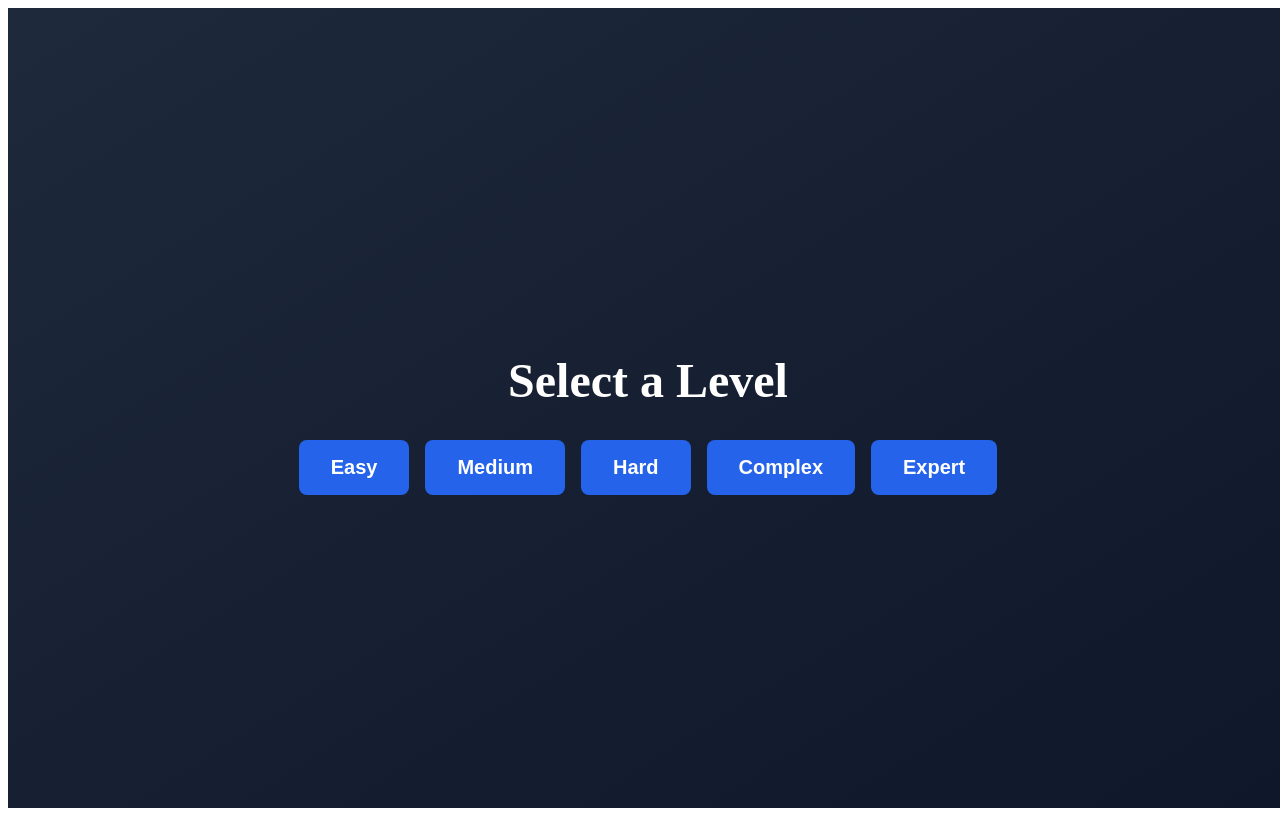
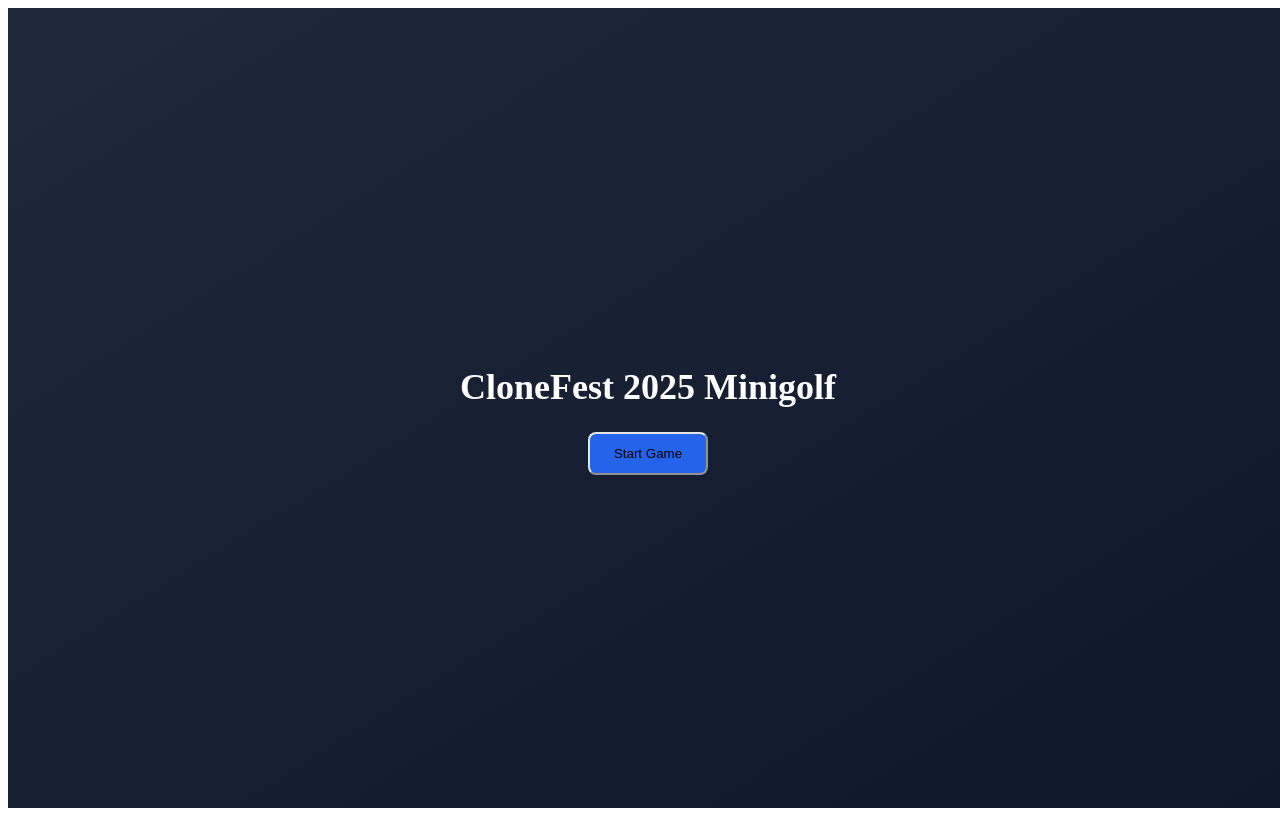
Before and after one commit to Udit-H/CloneFest-Week-3, a Next.js app: page / in a window 1280 px wide. Built offline with nearby package versions, Linux system fonts and the light colour scheme.

Commit message:
Added level 6 with swinging planks

```diff
--- a/src/components/minigolf-game.tsx
+++ b/src/components/minigolf-game.tsx
@@ -86,6 +86,39 @@ const levelData = [
       { y: 0, type: 'wall', x: 0, z: 10, w: 8, h: 1, d: 0.5 },
       { y: 3, type: 'wall', x: -4, z: -6, w: 0.5, h: 1, d: 8 }, { y: 3, type: 'wall', x: 4, z: -6, w: 0.5, h: 1, d: 8 },
       { y: 3, type: 'wall', x: 0, z: -10, w: 8, h: 1, d: 0.5 },
+    ],
+    movingWalls: [
+      { type: 'wall', y: 3, x: 0, z: -6, w: 3, h: 2, d: 0.5, axis: 'x', range: 2.5, speed: 0.002 }
+    ]
+  },
+  {
+    name: 'Challenge: The Gauntlet',
+    ballStart: new THREE.Vector3(0, 0.4, -18),
+    holePos: new THREE.Vector3(0, 0.05, 18),
+    friction: 0.97,
+    walls: [
+      { type: 'wall', x: 0, z: -20, w: 12, h: 1, d: 0.5 },
+      { type: 'wall', x: 0, z: 20, w: 12, h: 1, d: 0.5 },
+      { type: 'wall', x: -6, z: 0, w: 0.5, h: 1, d: 40 },
+      { type: 'wall', x: 6, z: 0, w: 0.5, h: 1, d: 40 },
+      { type: 'wall', x: 0, z: -14, w: 6, h: 0.5, d: 0.5, y: 3.5 },
+      { type: 'wall', x: -2.75, z: -14, w: 0.5, h: 4, d: 0.5 },
+      { type: 'wall', x: 2.75, z: -14, w: 0.5, h: 4, d: 0.5 },
+      { type: 'wall', x: 0, z: -4, w: 6, h: 0.5, d: 0.5, y: 3.5 },
+      { type: 'wall', x: -2.75, z: -4, w: 0.5, h: 4, d: 0.5 },
+      { type: 'wall', x: 2.75, z: -4, w: 0.5, h: 4, d: 0.5 },
+      { type: 'wall', x: 0, z: 4, w: 6, h: 0.5, d: 0.5, y: 3.5 },
+      { type: 'wall', x: -2.75, z: 4, w: 0.5, h: 4, d: 0.5 },
+      { type: 'wall', x: 2.75, z: 4, w: 0.5, h: 4, d: 0.5 },
+      { type: 'wall', x: 0, z: 14, w: 6, h: 0.5, d: 0.5, y: 3.5 },
+      { type: 'wall', x: -2.75, z: 14, w: 0.5, h: 4, d: 0.5 },
+      { type: 'wall', x: 2.75, z: 14, w: 0.5, h: 4, d: 0.5 },
+    ],
+    movingWalls: [
+      { type: 'plank', axis: 'z', h: 3, w: 1.6, d: 0.4, pivot: { x: 0, y: 3.25, z: -14 }, speed: 0.002, range: Math.PI / 4, offset: 0 },
+      { type: 'plank', axis: 'z', h: 3, w: 1.6, d: 0.4, pivot: { x: 0, y: 3.25, z: -4 }, speed: 0.0022, range: Math.PI / 4, offset: Math.PI / 2 },
+      { type: 'plank', axis: 'z', h: 3, w: 1.6, d: 0.4, pivot: { x: 0, y: 3.25, z: 4 }, speed: 0.0018, range: Math.PI / 4, offset: Math.PI },
+      { type: 'plank', axis: 'z', h: 3, w: 1.6, d: 0.4, pivot: { x: 0, y: 3.25, z: 14 }, speed: 0.0024, range: Math.PI / 4, offset: Math.PI / 3 },
     ]
   },
 ];
@@ -100,7 +133,7 @@ function SuccessScreen({ onNextLevel, isLastLevel, strokes, onRetry, onExit, }:
 
 function LevelSelectionMenu({ onSelectLevel }: { onSelectLevel: (index: number) => void }) {
   return (
-    <> <div className="menu-container"> <div className="menu-box"> <h1>Select a Level</h1> <div className="button-group"> <button onClick={() => onSelectLevel(0)}>Easy</button> <button onClick={() => onSelectLevel(1)}>Medium</button> <button onClick={() => onSelectLevel(2)}>Hard</button> <button onClick={() => onSelectLevel(3)}>Complex</button> <button onClick={() => onSelectLevel(4)}>Expert</button> </div> </div> </div> <style jsx>{` .menu-container { display: flex; align-items: center; justify-content: center; height: 100%; background: linear-gradient(to bottom right, #1e293b, #0f172a); } .menu-box { text-align: center; } h1 { color: white; font-size: 3rem; font-weight: bold; margin-bottom: 2rem; } .button-group { display: flex; flex-wrap: wrap; justify-content: center; gap: 1rem; } button { padding: 1rem 2rem; background-color: #2563eb; border-radius: 0.5rem; color: white; transition: background-color 0.2s; border: none; cursor: pointer; font-size: 1.25rem; font-weight: bold; } button:hover { background-color: #1d4ed8; } `}</style> </>
+    <> <div className="menu-container"> <div className="menu-box"> <h1>Select a Level</h1> <div className="button-group"> <button onClick={() => onSelectLevel(0)}>Easy</button> <button onClick={() => onSelectLevel(1)}>Medium</button> <button onClick={() => onSelectLevel(2)}>Hard</button> <button onClick={() => onSelectLevel(3)}>Complex</button> <button onClick={() => onSelectLevel(4)}>Expert</button> <button onClick={() => onSelectLevel(5)}>Challenge</button> </div> </div> </div> <style jsx>{` .menu-container { display: flex; align-items: center; justify-content: center; height: 100%; background: linear-gradient(to bottom right, #1e293b, #0f172a); } .menu-box { text-align: center; } h1 { color: white; font-size: 3rem; font-weight: bold; margin-bottom: 2rem; } .button-group { display: flex; flex-wrap: wrap; justify-content: center; gap: 1rem; } button { padding: 1rem 2rem; background-color: #2563eb; border-radius: 0.5rem; color: white; transition: background-color 0.2s; border: none; cursor: pointer; font-size: 1.25rem; font-weight: bold; } button:hover { background-color: #1d4ed8; } `}</style> </>
   );
 }
 
@@ -111,8 +144,15 @@ export default function MinigolfGame() {
   const [strokes, setStrokes] = useState(0);
   const [gameState, setGameState] = useState("menu");
   const [currentLevelIndex, setCurrentLevelIndex] = useState(0);
+  const [levelComplete, setLevelComplete] = useState(false);
+  const [gameStarted, setGameStarted] = useState(false);
 
-  const handleLevelSelect = (index: number) => { setCurrentLevelIndex(index); setStrokes(0); setGameState("playing"); };
+  const handleLevelSelect = (index: number) => {
+    setCurrentLevelIndex(index);
+    setStrokes(0);
+    setLevelComplete(false);
+    setGameState("playing");
+  };
   const handleNextLevel = () => { const nextLevelIndex = currentLevelIndex + 1; if (nextLevelIndex < levelData.length) { handleLevelSelect(nextLevelIndex); } else { setGameState("menu"); } };
   const handleRetry = () => { handleLevelSelect(currentLevelIndex); };
   const handleExit = () => { setGameState("menu"); };
@@ -123,7 +163,7 @@ export default function MinigolfGame() {
     const scene = new THREE.Scene();
     scene.background = new THREE.Color(0xbfd1e5);
     const camera = new THREE.PerspectiveCamera(75, window.innerWidth / window.innerHeight, 0.1, 1000);
-    camera.position.set(0, 15, 20);
+    camera.position.set(0, 15, 25);
     const renderer = new THREE.WebGLRenderer({ antialias: true });
     renderer.setSize(window.innerWidth, window.innerHeight);
     mountRef.current.innerHTML = "";
@@ -135,8 +175,29 @@ export default function MinigolfGame() {
     const controls = new OrbitControls(camera, renderer.domElement);
     controls.enableDamping = true;
 
+    const isLongLevel = [4, 5].includes(currentLevelIndex);
+    const floorWidth = isLongLevel ? 12 : 20;
+    const floorDepth = isLongLevel ? 40 : 20;
+
+    let floorMaterial;
+    if (isLongLevel) {
+      const createCheckerboardTexture = () => {
+        const canvas = document.createElement('canvas'); canvas.width = 128; canvas.height = 128;
+        const context = canvas.getContext('2d')!;
+        const size = 64;
+        for (let x = 0; x < 2; x++) { for (let y = 0; y < 2; y++) { context.fillStyle = (x + y) % 2 === 0 ? '#4a7d1b' : '#3a5f0b'; context.fillRect(x * size, y * size, size, size); } }
+        return new THREE.CanvasTexture(canvas);
+      };
+      const texture = createCheckerboardTexture();
+      texture.wrapS = THREE.RepeatWrapping; texture.wrapT = THREE.RepeatWrapping;
+      texture.repeat.set(floorWidth / 2, floorDepth / 2);
+      floorMaterial = new THREE.MeshStandardMaterial({ map: texture });
+    } else {
+      floorMaterial = new THREE.MeshStandardMaterial({ color: 0x3a5f0b });
+    }
+
     if (!currentLevel.useGravity) {
-      const floor = new THREE.Mesh(new THREE.PlaneGeometry(20, 20), new THREE.MeshStandardMaterial({ color: 0x3a5f0b }));
+      const floor = new THREE.Mesh(new THREE.PlaneGeometry(floorWidth, floorDepth), floorMaterial);
       floor.rotation.x = -Math.PI / 2;
       scene.add(floor);
     } else {
@@ -192,7 +253,6 @@ export default function MinigolfGame() {
       trapMesh.position.set(trap.xMin + trapWidth / 2, 0.01, trap.zMin + trapDepth / 2);
       scene.add(trapMesh);
     };
-
     if (currentLevel.sandTrap) createTrapMesh(currentLevel.sandTrap, 0xc2b280);
     if (currentLevel.water) createTrapMesh(currentLevel.water, 0x3366ff);
     if (currentLevel.slope) {
@@ -207,7 +267,7 @@ export default function MinigolfGame() {
     }
 
     const wallMaterial = new THREE.MeshStandardMaterial({ color: 0x654321 });
-    const obstacles: { mesh: THREE.Object3D, type: string }[] = [];
+    const obstacles: { mesh: THREE.Mesh, type: string, data?: any }[] = [];
     if (currentLevel.walls) {
       currentLevel.walls.forEach((w: any) => {
         const wall = new THREE.Mesh(new THREE.BoxGeometry(w.w, w.h, w.d), wallMaterial);
@@ -220,11 +280,19 @@ export default function MinigolfGame() {
     const movingWallMeshes: THREE.Mesh[] = [];
     if (currentLevel.movingWalls) {
       currentLevel.movingWalls.forEach((w: any) => {
-        const wall = new THREE.Mesh(new THREE.BoxGeometry(w.w, w.h, w.d), wallMaterial);
-        wall.position.set(w.x, w.h / 2, w.z);
-        scene.add(wall);
-        obstacles.push({ mesh: wall, type: w.type });
-        movingWallMeshes.push(wall);
+        const geo = new THREE.BoxGeometry(w.w, w.h, w.d);
+        if (w.type === 'plank') {
+          geo.translate(0, -w.h / 2, 0);
+        }
+        const mesh = new THREE.Mesh(geo, wallMaterial);
+        if (w.pivot) {
+          mesh.position.set(w.pivot.x, w.pivot.y, w.pivot.z);
+        } else {
+          mesh.position.set(w.x, w.h / 2 + (w.y || 0), w.z);
+        }
+        scene.add(mesh);
+        obstacles.push({ mesh: mesh, type: w.type, data: w });
+        movingWallMeshes.push(mesh);
       });
     }
 
@@ -331,27 +399,62 @@ export default function MinigolfGame() {
 
       if (currentLevel.movingWalls) {
         const time = Date.now();
-        currentLevel.movingWalls.forEach((wallData: any, index: number) => { const wallMesh = movingWallMeshes[index]; if (wallData.axis === 'x') { wallMesh.position.x = Math.sin(time * wallData.speed) * wallData.range; } else { wallMesh.position.z = Math.sin(time * wallData.speed) * wallData.range; } });
+        currentLevel.movingWalls.forEach((wallData: any, index: number) => {
+          const wallMesh = movingWallMeshes[index];
+          if (wallData.type === 'plank' && wallData.axis === 'z') {
+            const offset = wallData.offset || 0;
+            wallMesh.rotation.z = Math.sin(time * wallData.speed + offset) * wallData.range;
+          } else if (wallData.axis === 'x') {
+            const direction = wallData.direction || 1;
+            wallMesh.position.x = wallData.x + direction * Math.sin(time * wallData.speed) * wallData.range;
+          }
+          wallMesh.updateMatrixWorld();
+        });
       }
 
       let collisionDetectedThisFrame = false;
       obstacles.forEach(obstacle => {
-        const obstacleBox = new THREE.Box3().setFromObject(obstacle.mesh);
+        const obstacleMesh = obstacle.mesh;
+        if (obstacle.type === 'plank') {
+          const plankData = obstacle.data;
+          const inverseMatrix = obstacleMesh.matrixWorld.clone().invert();
+          const localBallPos = ball.position.clone().applyMatrix4(inverseMatrix);
+          const localPlankBox = new THREE.Box3(
+            new THREE.Vector3(-plankData.w / 2, -plankData.h, -plankData.d / 2),
+            new THREE.Vector3(plankData.w / 2, 0, plankData.d / 2)
+          );
+          const localBallSphere = new THREE.Sphere(localBallPos, BALL_RADIUS);
+          if (localPlankBox.intersectsSphere(localBallSphere)) {
+            const closestPoint = localPlankBox.clampPoint(localBallPos, new THREE.Vector3());
+            const localNormal = localBallPos.sub(closestPoint).normalize();
+            const worldNormal = localNormal.clone().transformDirection(obstacleMesh.matrixWorld);
+            velocityRef.current.reflect(worldNormal);
+            velocityRef.current.multiplyScalar(0.7);
+            ball.position.add(worldNormal.multiplyScalar(0.05));
+            collisionDetectedThisFrame = true;
+            if (collidingObstacle !== obstacleMesh) {
+              collisionSound?.play();
+              collidingObstacle = obstacleMesh;
+            }
+          }
+        } else {
+          const obstacleBox = new THREE.Box3().setFromObject(obstacleMesh);
           const ballBox = new THREE.Box3().setFromObject(ball);
           if (obstacleBox.intersectsBox(ballBox)) {
             collisionDetectedThisFrame = true;
-          if (collidingObstacle !== obstacle.mesh) {
-            if (obstacle.type === 'wall') hitSound?.play();
-            collidingObstacle = obstacle.mesh;
+            if (collidingObstacle !== obstacleMesh) {
+              if (obstacle.type === 'wall' || obstacle.type === 'collider') hitSound?.play();
+              collidingObstacle = obstacleMesh;
             }
             const overlap = ballBox.clone().intersect(obstacleBox);
             const overlapSize = overlap.getSize(new THREE.Vector3());
             if (overlapSize.x < overlapSize.z) {
               velocityRef.current.x *= -0.7;
-            ball.position.x += (ball.position.x > obstacle.mesh.position.x ? 1 : -1) * overlapSize.x;
+              ball.position.x += (ball.position.x > obstacleMesh.position.x ? 1 : -1) * overlapSize.x;
             } else {
               velocityRef.current.z *= -0.7;
-            ball.position.z += (ball.position.z > obstacle.mesh.position.z ? 1 : -1) * overlapSize.z;
+              ball.position.z += (ball.position.z > obstacleMesh.position.z ? 1 : -1) * overlapSize.z;
+            }
           }
         }
       });
@@ -367,9 +470,13 @@ export default function MinigolfGame() {
         }
       }
 
-      if (ball.position.distanceTo(hole.position) < 0.6 && velocityRef.current.length() < 0.05) {
+      if (!levelComplete && ball.position.distanceTo(hole.position) < 0.6 && velocityRef.current.length() < 0.05) {
+        successSound?.play();
         velocityRef.current.set(0, 0, 0);
+        setLevelComplete(true);
         setGameState("success");
+        cancelAnimationFrame(animationFrameId);
+        return;
       }
       controls.update();
       renderer.render(scene, camera);
@@ -382,7 +489,26 @@ export default function MinigolfGame() {
   }, [gameState, currentLevelIndex]);
 
   return (
-    <div style={{ position: 'relative', width: '100vw', height: '100vh' }}>
+    <div style={{ position: 'relative', width: '100vw', height: '100vh', color: 'white' }}>
+      {!gameStarted ? (
+        <div style={{
+          display: 'flex', alignItems: 'center', justifyContent: 'center', height: '100%',
+          background: 'linear-gradient(to bottom right, #1e293b, #0f172a)', textAlign: 'center'
+        }}>
+          <div>
+            <h1 style={{ fontSize: '2.25rem', fontWeight: 'bold', marginBottom: '1.5rem' }}>CloneFest 2025 Minigolf</h1>
+            <button
+              onClick={() => setGameStarted(true)}
+              style={{ padding: '0.75rem 1.5rem', backgroundColor: '#2563eb', borderRadius: '0.5rem', transition: 'background-color 0.2s' }}
+              onMouseOver={e => e.currentTarget.style.backgroundColor = '#1d4ed8'}
+              onMouseOut={e => e.currentTarget.style.backgroundColor = '#2563eb'}
+            >
+              Start Game
+            </button>
+          </div>
+        </div>
+      ) : (
+        <>
           {gameState === "menu" && <LevelSelectionMenu onSelectLevel={handleLevelSelect} />}
           {(gameState === "playing" || gameState === "success") && (
             <>
@@ -397,6 +523,8 @@ export default function MinigolfGame() {
             </>
           )}
           {gameState === "success" && (<SuccessScreen onNextLevel={handleNextLevel} isLastLevel={currentLevelIndex === levelData.length - 1} strokes={strokes} onRetry={handleRetry} onExit={handleExit} />)}
+        </>
+      )}
     </div>
   );
 }
```
Lines whose indentation alone changed are shown as unchanged.
